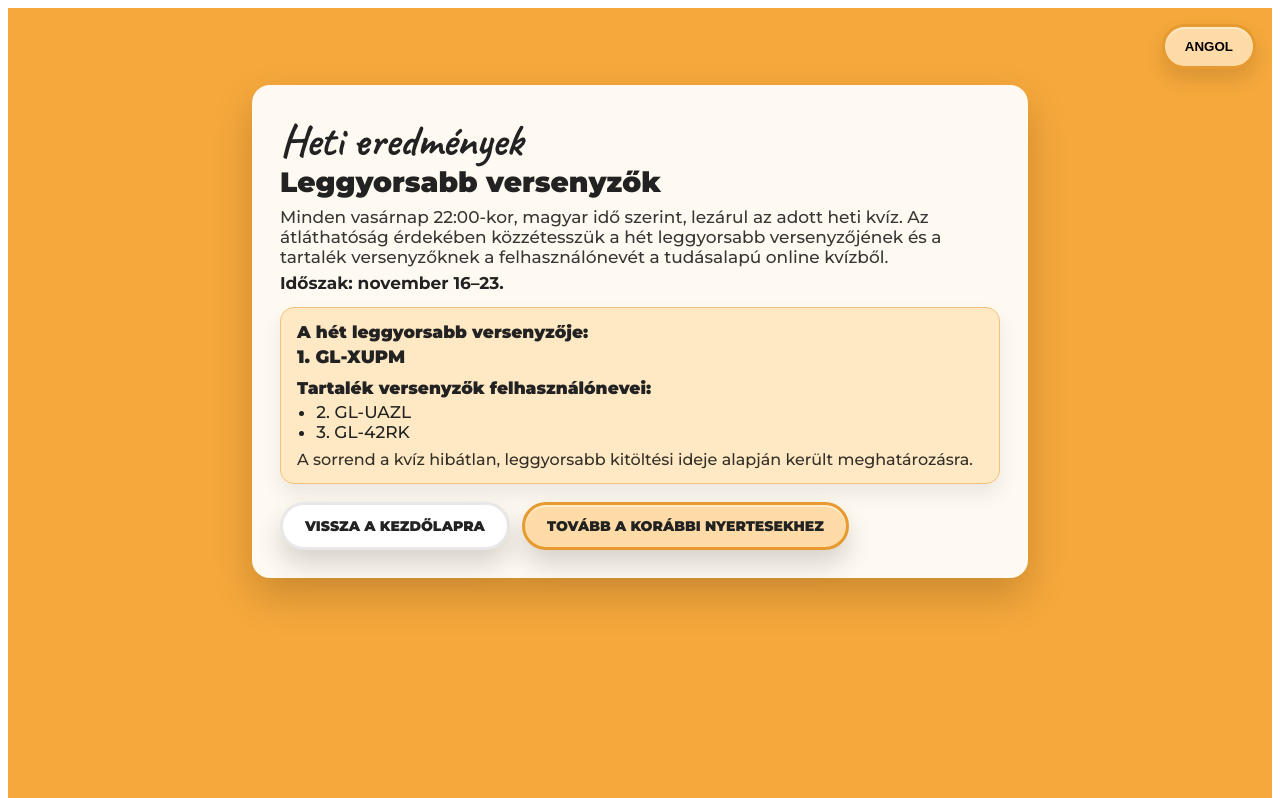
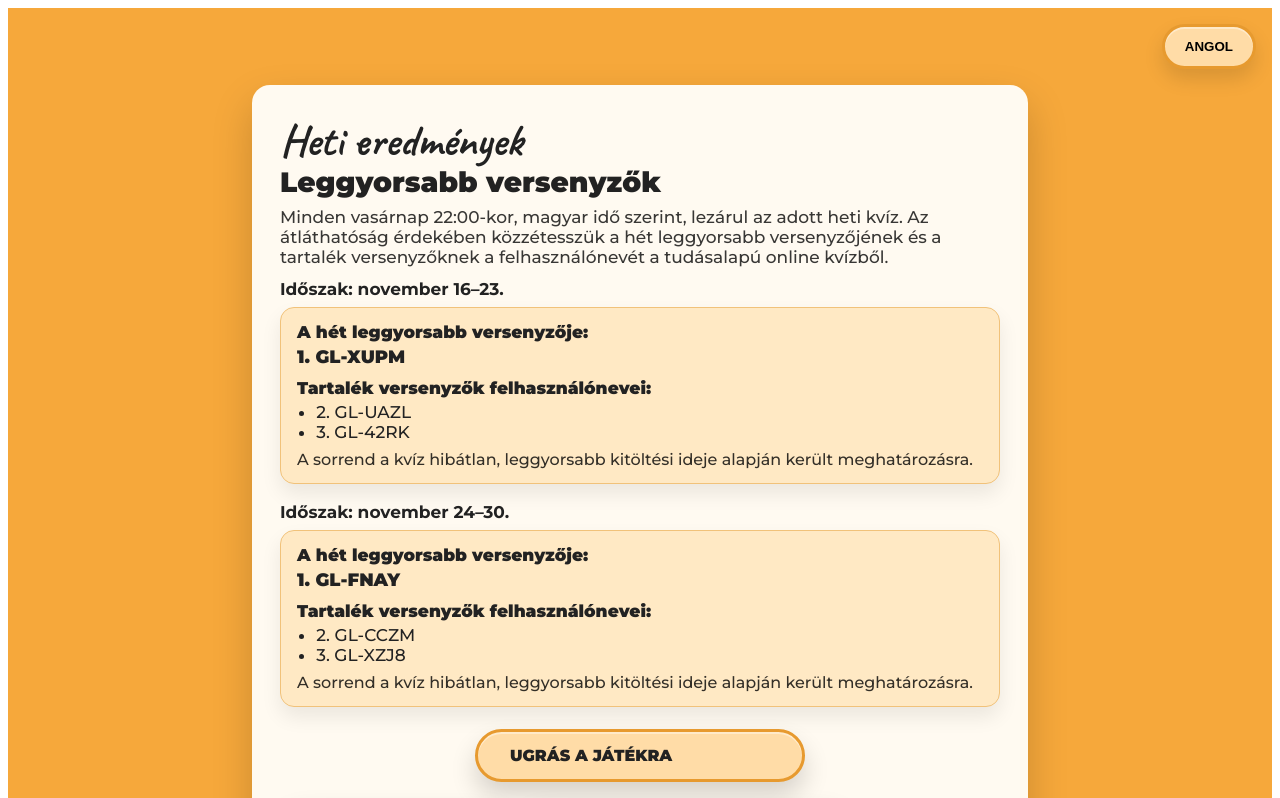
Before and after one commit to Runnerrander/grandlucky-quiz, a Next.js app: page /weekly in a window 1280 px wide. Shown: the top 798 px of the page. Built offline with nearby package versions, Linux system fonts and the light colour scheme.

Commit message:
Add second weekly results block and jump-to-game button

```diff
--- a/pages/weekly.js
+++ b/pages/weekly.js
@@ -18,10 +18,14 @@ export default function WeeklyFastestPage() {
       fastestUser: "1. GL-XUPM",
       backupsTitle: "Tartalék versenyzők felhasználónevei:",
       backupsUsers: ["2. GL-UAZL", "3. GL-42RK"],
+      week2Label: "Időszak: november 24–30.",
+      fastestUser2: "1. GL-FNAY",
+      backupsUsers2: ["2. GL-CCZM", "3. GL-XZJ8"],
       note:
         "A sorrend a kvíz hibátlan, leggyorsabb kitöltési ideje alapján került meghatározásra.",
       backHome: "VISSZA A KEZDŐLAPRA",
       toWinners: "TOVÁBB A KORÁBBI NYERTESEKHEZ",
+      jumpToGame: "Ugrás a játékra",
     },
     en: {
       headTitle: "Weekly Fastest Contestants — GrandLuckyTravel",
@@ -34,10 +38,14 @@ export default function WeeklyFastestPage() {
       fastestUser: "1. GL-XUPM",
       backupsTitle: "Usernames of the backup contestants:",
       backupsUsers: ["2. GL-UAZL", "3. GL-42RK"],
+      week2Label: "Period: Nov. 24–30",
+      fastestUser2: "1. GL-FNAY",
+      backupsUsers2: ["2. GL-CCZM", "3. GL-XZJ8"],
       note:
         "The order is based on the fastest perfect completion time of the trivia quiz.",
       backHome: "BACK TO HOME",
       toWinners: "GO TO PREVIOUS WINNERS",
+      jumpToGame: "Jump to the game",
     },
   };
 
@@ -73,8 +81,9 @@ export default function WeeklyFastestPage() {
         </h1>
 
         <p className="intro">{c.intro}</p>
+
+        {/* Week 1 block – unchanged */}
         <p className="week">{c.weekLabel}</p>
-
         <div className="box">
           <h2 className="section-title">{c.fastestTitle}</h2>
           <p className="user-line">{c.fastestUser}</p>
@@ -89,6 +98,30 @@ export default function WeeklyFastestPage() {
           <p className="note">{c.note}</p>
         </div>
 
+        {/* Week 2 block – new */}
+        <p className="week">{c.week2Label}</p>
+        <div className="box">
+          <h2 className="section-title">{c.fastestTitle}</h2>
+          <p className="user-line">{c.fastestUser2}</p>
+
+          <h2 className="section-title sub">{c.backupsTitle}</h2>
+          <ul className="list">
+            {c.backupsUsers2.map((u) => (
+              <li key={u}>{u}</li>
+            ))}
+          </ul>
+
+          <p className="note">{c.note}</p>
+        </div>
+
+        {/* Separate jump-to-game button (not on the same plate as the others) */}
+        <div className="jump-row">
+          <Link href="/vivko?slide=4" legacyBehavior>
+            <a className="btn jump">{c.jumpToGame}</a>
+          </Link>
+        </div>
+
+        {/* Original navigation buttons */}
         <div className="actions">
           <Link href="/" legacyBehavior>
             <a className="btn ghost">{c.backHome}</a>
@@ -157,13 +190,13 @@ export default function WeeklyFastestPage() {
         }
 
         .week {
-          margin: 0 0 14px;
+          margin: 12px 0 8px;
           font-weight: 700;
           font-size: clamp(15px, 1.6vw, 17px);
         }
 
         .box {
-          margin: 10px 0 18px;
+          margin: 4px 0 18px;
           padding: 14px 16px;
           border-radius: 14px;
           background: #ffe9c4;
@@ -199,6 +232,13 @@ export default function WeeklyFastestPage() {
           color: rgba(0, 0, 0, 0.8);
         }
 
+        .jump-row {
+          margin-top: 22px;
+          margin-bottom: 6px;
+          display: flex;
+          justify-content: center;
+        }
+
         .actions {
           display: flex;
           gap: 12px;
@@ -227,6 +267,12 @@ export default function WeeklyFastestPage() {
           border-color: #e8e8e8;
         }
 
+        .btn.jump {
+          padding: 14px 32px;
+          font-size: clamp(14px, 1.4vw, 16px);
+          min-width: 260px;
+        }
+
         @media (max-width: 900px) {
           .container {
             width: calc(100vw - 28px);
@@ -237,6 +283,12 @@ export default function WeeklyFastestPage() {
             justify-content: center;
             text-align: center;
           }
+          .jump-row .btn {
+            width: 100%;
+            max-width: 360px;
+            justify-content: center;
+            text-align: center;
+          }
         }
       `}</style>
     </main>
```
Also changed, not shown: pages/vivko.js (+19 -0 lines).
